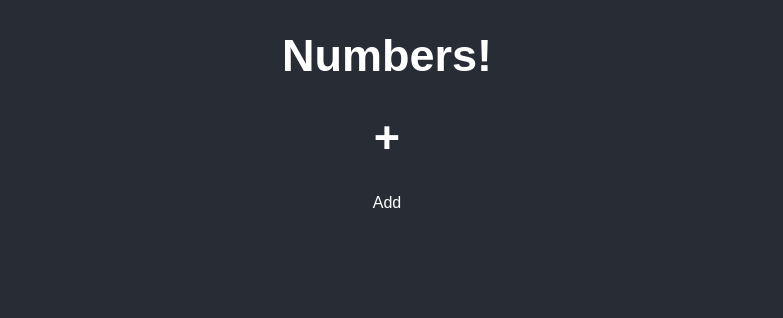
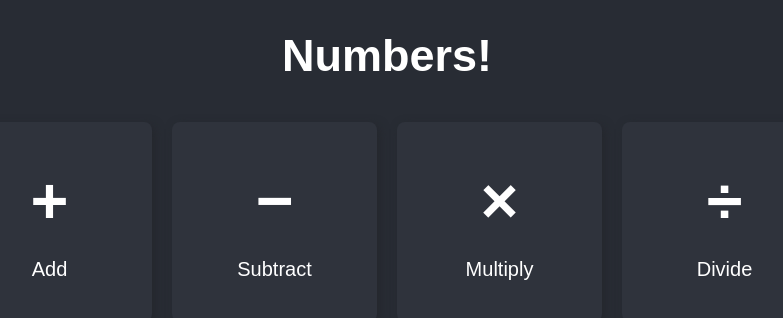
Before and after one commit to Ricardo-Santoyo/numbers, a React (Create React App) app: page / in a window 1280 px wide. Shown: the top 318 px of the page, without its empty margins (253-1036 px from the left). Built offline with nearby package versions, Linux system fonts and the light colour scheme; the HTML template or start-up script is replaced by a standard one.

Commit message:
added styles to Home and ChoiceBlock component

```diff
--- a/src/App.css
+++ b/src/App.css
@@ -14,3 +14,56 @@ body {
 .Home h1 {
   font-size: 45px;
 }
+
+.ChoiceContainer {
+  display: flex;
+  flex-wrap: wrap;
+  width: 700px;
+  max-width: 90%;
+  margin: 0 auto;
+}
+
+.Container {
+  display: flex;
+  flex-wrap: wrap;
+  width: 350px;
+  margin: 0 auto;
+}
+
+.ChoiceBlock {
+  display: flex;
+  flex-direction: column;
+  justify-content: center;
+  background-color: #2f333c;
+  margin: 10px;
+  flex: 1;
+  min-width: 150px;
+  height: 150px;
+  border-radius: 8px;
+  box-shadow: 3px 3px 10px #24272d;
+}
+
+.ChoiceBlock h1 {
+  font-size: 65px;
+  margin: 10px 0;
+}
+
+.ChoiceBlock p {
+  font-size: 20px;
+  margin: 10px 0;
+}
+
+@media (min-width:500px) {
+  .ChoiceContainer {
+    width: 900px;
+  }
+
+  .Container {
+    width: 450px;
+  }
+
+  .ChoiceBlock {
+    min-width: 200px;
+    height: 200px;
+  }
+}
--- a/src/components/Home.js
+++ b/src/components/Home.js
@@ -7,7 +7,14 @@ function Home() {
     <div className="Home">
       <h1>Numbers!</h1>
       <div className='ChoiceContainer'>
-        <ChoiceBlock symbol="+" name ="Add" />
+        <div className='Container'>
+          <ChoiceBlock symbol="+" name ="Add" />
+          <ChoiceBlock symbol="−" name ="Subtract" />
+        </div>
+        <div className='Container'>
+          <ChoiceBlock symbol="×" name ="Multiply" />
+          <ChoiceBlock symbol="÷" name ="Divide" />
+        </div>
       </div>
     </div>
   );
```
